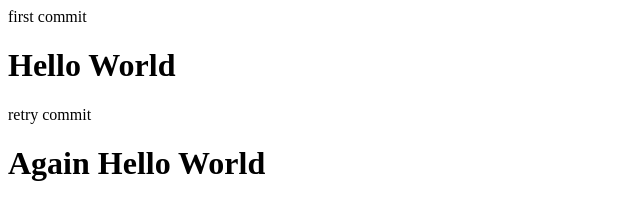
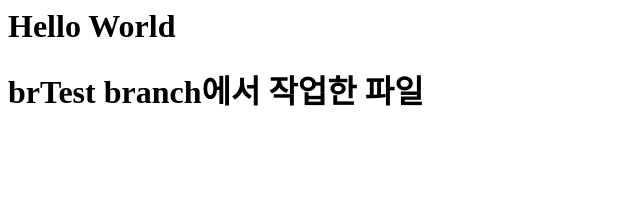
Before and after one commit to alreadyme00/OPENSOURCE, a plain HTML site: page index.html in a window 1280 px wide. Shown: the whole page, without its empty margins (0-640 px from the left). Drawn offline with Linux system fonts and the light colour scheme.

Commit message:
brTest first commit

```diff
--- a/index.html
+++ b/index.html
@@ -5,11 +5,9 @@
     </head>
 
     <body>
-        first commit
+
         <h1> Hello World</h1>
-
-        retry commit
-        <h1> Again Hello World</h1>
+        <h1> brTest branch에서 작업한 파일</h1>
 
     </body>
 </html>
```
